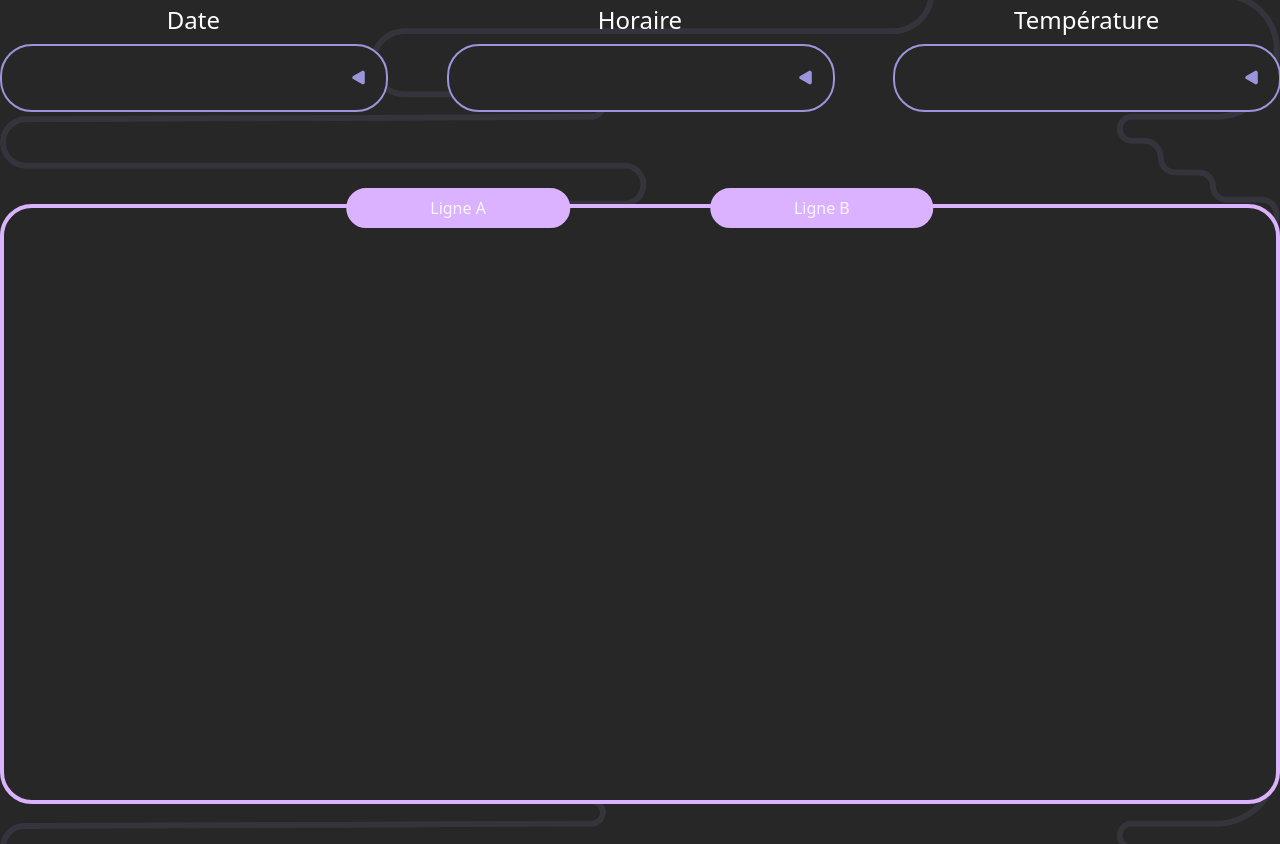
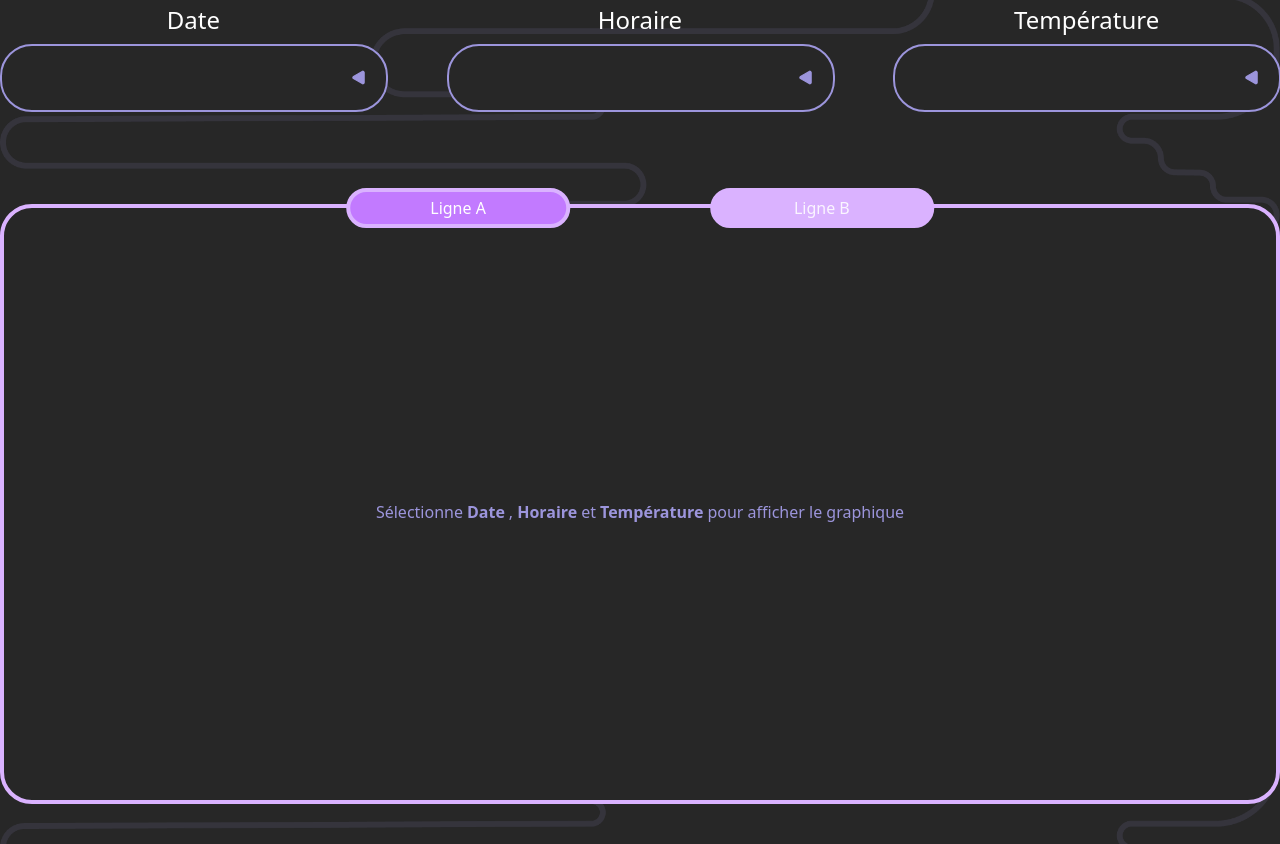
Before and after one commit to zoom26042604/ytraffic, a React (Vite) app: page / in a window 1280 px wide. Shown: the part 542-1386 px from the top of the page. Built offline with nearby package versions, Linux system fonts and the light colour scheme.

Commit message:
feat: made the graph dynamic with line and selection

```diff
--- a/package.json
+++ b/package.json
@@ -13,7 +13,8 @@
     "@tailwindcss/vite": "^4.1.18",
     "lucide-react": "^0.562.0",
     "react": "^19.2.0",
-    "react-dom": "^19.2.0"
+    "react-dom": "^19.2.0",
+    "recharts": "^3.8.1"
   },
   "devDependencies": {
     "@eslint/js": "^9.39.1",
--- /dev/null
+++ b/src/App.tsx
@@ -0,0 +1,24 @@
+import { useState } from 'react'
+import { Graph } from './components/Graph'
+import Button from './components/Button'
+import logo from './assets/logo.png'
+
+export type Selection = [string | null, string | null, string | null]
+export type Line = 'A' | 'B'
+
+export default function App() {
+  const [selected, setSelected] = useState<Selection>([null, null, null])
+  const [line, setLine] = useState<Line>('A')
+
+  return (
+    <div className="flex flex-col min-h-screen bg-[url('./assets/background.png')] bg-cover">
+      <div className="flex justify-center pt-15 pb-0">
+        <img src={logo} alt="Logo" className="w-120 sm:w-200 md:w-4xl lg:w-250" />
+      </div>
+      <div className="mb-5">
+        <Button selected={selected} onChange={setSelected} />
+      </div>
+      <Graph selected={selected} line={line} onLineChange={setLine} />
+    </div>
+  )
+}
--- a/src/components/Button.tsx
+++ b/src/components/Button.tsx
@@ -1,5 +1,6 @@
 import { Triangle } from 'lucide-react';
 import { useState } from 'react';
+import type { Selection } from '../App';
 
 const dropdowns = [
   {
@@ -16,14 +17,19 @@ const dropdowns = [
   },
 ];
 
-const Button = () => {
+type Props = {
+  selected: Selection;
+  onChange: (next: Selection) => void;
+};
+
+const Button = ({ selected, onChange }: Props) => {
   const [openIndex, setOpenIndex] = useState<number | null>(null);
-  const [selected, setSelected] = useState<(string | null)[]>(dropdowns.map(() => null));
 
   const toggle = (i: number) => setOpenIndex(openIndex === i ? null : i);
 
   const select = (dropdownIndex: number, option: string | null) => {
-    setSelected(selected.map((s, i) => (i === dropdownIndex ? option : s)));
+    const next = selected.map((s, i) => (i === dropdownIndex ? option : s)) as Selection;
+    onChange(next);
     setOpenIndex(null);
   };
 
--- a/src/components/Graph.tsx
+++ b/src/components/Graph.tsx
@@ -1,4 +1,69 @@
-export function Graph() {
+import { LineChart, Line as RLine, XAxis, YAxis, Tooltip, ResponsiveContainer, CartesianGrid } from 'recharts';
+import type { Line, Selection } from '../App';
+
+type Props = {
+    selected: Selection;
+    line: Line;
+    onLineChange: (line: Line) => void;
+};
+
+type Point = { label: string; traffic: number; temp: number };
+
+const WEEK_LABELS = ['Lun', 'Mar', 'Mer', 'Jeu', 'Ven', 'Sam', 'Dim'];
+const YEAR_LABELS = ['Jan', 'Fév', 'Mar', 'Avr', 'Mai', 'Juin', 'Juil', 'Août', 'Sep', 'Oct', 'Nov', 'Déc'];
+
+function mockPoints(selected: Selection, line: Line): Point[] {
+    const [granularity, period, unit] = selected as [string, string, string];
+
+    const periodMult: Record<string, number> = {
+        'Matin': 1.5,
+        'Après-midi': 1.0,
+        'Soir': 1.7,
+    };
+    const baseTraffic = line === 'A' ? 420 : 340;
+    const tempBaseC = 16;
+
+    const count =
+        granularity === 'Semaine' ? 7 :
+        granularity === 'Mois' ? 30 : 12;
+
+    const labels = (i: number) => {
+        if (granularity === 'Semaine') return WEEK_LABELS[i];
+        if (granularity === 'Année') return YEAR_LABELS[i];
+        return String(i + 1);
+    };
+
+    return Array.from({ length: count }, (_, i) => {
+        const noise = ((i * 37 + (line === 'A' ? 11 : 23)) % 80) - 40;
+        const traffic = Math.max(0, Math.round(baseTraffic * (periodMult[period] ?? 1) + noise));
+
+        const tempNoise = ((i * 13 + (line === 'A' ? 5 : 17)) % 20) - 10;
+        const tempC = tempBaseC + tempNoise * 0.6;
+        const temp = unit === 'Fahrenheit' ? Math.round((tempC * 9) / 5 + 32) : Math.round(tempC);
+
+        return { label: labels(i), traffic, temp };
+    });
+}
+
+export function Graph({ selected, line, onLineChange }: Props) {
+    const allSelected = selected.every((s) => s !== null);
+    const points = allSelected ? mockPoints(selected, line) : [];
+    const unitSuffix = selected[2] === 'Fahrenheit' ? '°F' : '°C';
+
+    const lineButton = (target: Line) => (
+        <button
+            onClick={() => onLineChange(target)}
+            className={`
+                border-purple-300 border-4 rounded-4xl
+                px-5 py-1 sm:px-10 md:px-15 lg:px-20
+                transition-colors
+                ${line === target ? 'bg-purple-400 text-white' : 'bg-purple-300'}
+            `}
+        >
+            Ligne {target}
+        </button>
+    );
+
     return (
         <div className="flex flex-1 justify-center items-center py-10">
             <div className="relative border-purple-300 bg-[#272727] border-4 rounded-4xl
@@ -9,20 +74,35 @@ export function Graph() {
 
                 <div className="absolute -top-5 left-1/2 -translate-x-1/2
                     flex gap-5 sm:gap-15 md:gap-25 lg:gap-35 w-max">
-                    <button className="
-                        border-purple-300 border-4 rounded-4xl
-                        bg-purple-300 focus:bg-purple-400
-                        px-5 py-1 sm:px-10 md:px-15 lg:px-20
-                    ">
-                        Ligne A
-                    </button>
-                    <button className="
-                        border-purple-300 border-4 rounded-4xl
-                        bg-purple-300 focus:bg-purple-400
-                        px-5 py-1 sm:px-10 md:px-15 lg:px-20
-                    ">
-                        Ligne B
-                    </button>
+                    {lineButton('A')}
+                    {lineButton('B')}
+                </div>
+
+                <div className="absolute inset-0 pt-10 pb-6 px-4 sm:px-8">
+                    {allSelected ? (
+                        <ResponsiveContainer width="100%" height="100%">
+                            <LineChart data={points} margin={{ top: 10, right: 20, bottom: 10, left: 0 }}>
+                                <CartesianGrid stroke="#9C95DC22" strokeDasharray="3 3" />
+                                <XAxis dataKey="label" stroke="#9C95DC" tick={{ fill: '#9C95DC', fontSize: 12 }} />
+                                <YAxis yAxisId="left" stroke="#9C95DC" tick={{ fill: '#9C95DC', fontSize: 12 }} />
+                                <YAxis yAxisId="right" orientation="right" stroke="#F5A623" tick={{ fill: '#F5A623', fontSize: 12 }} />
+                                <Tooltip
+                                    contentStyle={{ background: '#1a1a1a', border: '1px solid #9C95DC', borderRadius: 12 }}
+                                    labelStyle={{ color: '#fff' }}
+                                    formatter={(value, name) => {
+                                        if (name === 'temp') return [`${value} ${unitSuffix}`, 'Température'];
+                                        return [value as number, 'Affluence'];
+                                    }}
+                                />
+                                <RLine yAxisId="left" type="monotone" dataKey="traffic" stroke="#9C95DC" strokeWidth={3} dot={{ r: 3 }} />
+                                <RLine yAxisId="right" type="monotone" dataKey="temp" stroke="#F5A623" strokeWidth={2} strokeDasharray="4 4" dot={false} />
+                            </LineChart>
+                        </ResponsiveContainer>
+                    ) : (
+                        <div className="flex h-full items-center justify-center text-[#9C95DC] text-center px-6">
+                            Sélectionne <span className="mx-1 font-semibold">Date</span>, <span className="mx-1 font-semibold">Horaire</span> et <span className="mx-1 font-semibold">Température</span> pour afficher le graphique
+                        </div>
+                    )}
                 </div>
 
             </div>
--- a/src/main.tsx
+++ b/src/main.tsx
@@ -1,20 +1,10 @@
 import { StrictMode } from 'react'
 import { createRoot } from 'react-dom/client'
 import './globals.css'
-import { Graph } from './components/Graph'
-import Button from './components/Button'
-import logo from './assets/logo.png'
+import App from './App'
 
 createRoot(document.getElementById('root')!).render(
   <StrictMode>
-    <div className="flex flex-col min-h-screen bg-[url('./assets/background.png')] bg-cover">
-      <div className="flex justify-center pt-15 pb-0">
-        <img src={logo} alt="Logo" className="w-120 sm:w-200 md:w-4xl lg:w-250" />
-      </div>
-      <div className="mb-5">
-        <Button/>
-      </div>
-      <Graph/>
-    </div>
+    <App />
   </StrictMode>
 )
```
Also changed, not shown: 1 other file (tests, documents, lock files or other folders).
